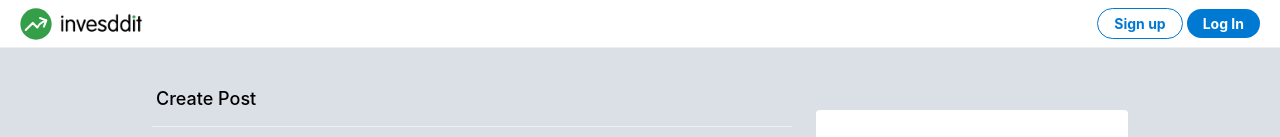
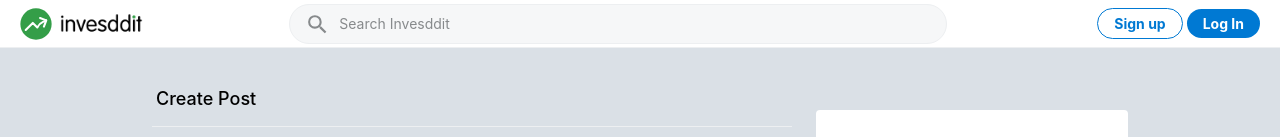
Before and after one commit to ayrt-n/invesddit, a React (Create React App) app: page /submit in a window 1280 px wide. Shown: the top 137 px of the page. Built offline with nearby package versions, Linux system fonts and the light colour scheme; no server answers; what tailwind-gradient-mask-image would draw is missing.

Commit message:
Add searchbar to nav

```diff
--- a/src/components/navbar/Navbar.js
+++ b/src/components/navbar/Navbar.js
@@ -7,6 +7,7 @@ import { isLoggedIn } from '../../services/authService';
 import brand from '../../assets/icons/invesddit-brand.png';
 import ModalContext from '../../contexts/modal/ModalContext';
 import OnboardModal from '../OnboardModal';
+import SearchBar from './SearchBar';
 
 function Navbar() {
   const [dropdownOpen, setDropdownOpen] = useState(false);
@@ -41,6 +42,11 @@ function Navbar() {
           <img src={brand} className="h-[25px] hidden md:block" alt="" />
         </a>
       </div>
+      <div className="flex items-center grow mx-auto max-w-[690px]">
+        <div className="mx-[16px] w-full h-auto">
+          <SearchBar />
+        </div>
+      </div>
       <div className="flex items-center">
         {isLoggedIn() ?
           <div ref={dropdown} onClick={toggleDropdown}>
--- /dev/null
+++ b/src/components/navbar/SearchBar.js
@@ -0,0 +1,27 @@
+import React, { useState } from 'react';
+
+function SearchBar() {
+  const [search, setSearch] = useState('');
+
+  const handleChange = (e) => {
+    setSearch(e.target.value);
+  }
+
+  return (
+    <div className="group flex items-center bg-comment-controls border-[1px] border-nav-border rounded-[1.25em] shadow-none h-[40px] hover:border-primary-400 hover:bg-canvas-light focus-within:border-primary-400 focus-within:bg-canvas-light">
+      <form action="/search" className="w-full flex">
+          <label htmlFor="q" className="flex">
+            <div aria-hidden="true" className="flex items-center pr-[9px] pl-[15px]">
+              <svg className="h-[25px] w-[25px] leading-[20px] align-middle text-feed-text relative top-[1px]" xmlns="http://www.w3.org/2000/svg" viewBox="0 0 24 24">
+                <title>magnify</title>
+                <path fill="currentColor" d="M9.5,3A6.5,6.5 0 0,1 16,9.5C16,11.11 15.41,12.59 14.44,13.73L14.71,14H15.5L20.5,19L19,20.5L14,15.5V14.71L13.73,14.44C12.59,15.41 11.11,16 9.5,16A6.5,6.5 0 0,1 3,9.5A6.5,6.5 0 0,1 9.5,3M9.5,5C7,5 5,7 5,9.5C5,12 7,14 9.5,14C12,14 14,12 14,9.5C14,7 12,5 9.5,5Z" />
+              </svg>
+            </div>
+          </label>
+          <input value={search} onChange={handleChange} autoComplete="off" id="q" name="q" type="search" placeholder="Search Invesddit" className="bg-comment-controls text-[14px] leading-[14px] mr-[16px] outline-none w-full group-hover:bg-canvas-light focus:bg-canvas-light placeholder-feed-text" />
+      </form>
+    </div>
+  );
+}
+
+export default SearchBar;
```
